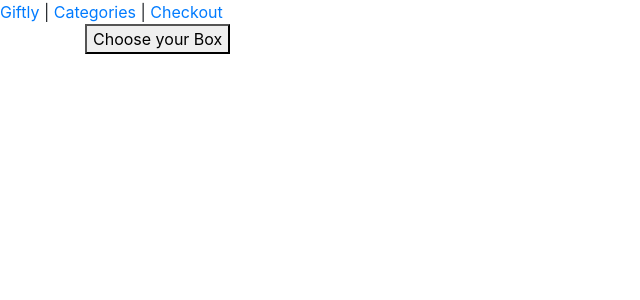
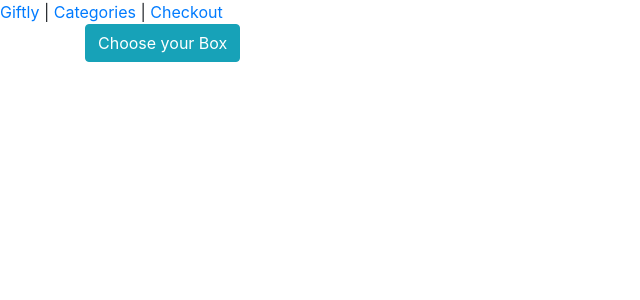
Before and after one commit to JensVanAssche/giftly, a Vue app: page / in a window 1280 px wide. Shown: the top 300 px of the page, without its empty margins (0-640 px from the left). Built offline with nearby package versions, Linux system fonts and the light colour scheme.

Commit message:
Added routes

```diff
--- a/src/components/Card.vue
+++ b/src/components/Card.vue
@@ -1,10 +1,10 @@
 <template>
   <div class="card" style="width: 18rem;">
-    <img class="card-img-top" src="https://via.placeholder.com/180x100" alt="Card image cap">
+    <img class="card-img-top" src="https://davpack.s3.amazonaws.com/h/alt/l/double-wall-boxes_3.jpg" alt="Card image cap">
     <div class="card-body">
       <h5 class="card-title">{{ name }}</h5>
       <p class="card-text">{{ info }}</p>
-      <a href="#" class="btn btn-primary">Go somewhere</a>
+      <router-link to="/checkout" class="btn btn-outline-danger">Kies deze doos</router-link>
     </div>
   </div>
 </template>
--- a/src/views/Home.vue
+++ b/src/views/Home.vue
@@ -5,7 +5,9 @@
     <Slider />
 
     <!-- CTA Button to choose your box -->
-    <button>Choose your Box</button>
+    <router-link to="/categories">
+      <button class="btn btn-info">Choose your Box</button>
+    </router-link>
 
   </div>
 </template>
```
